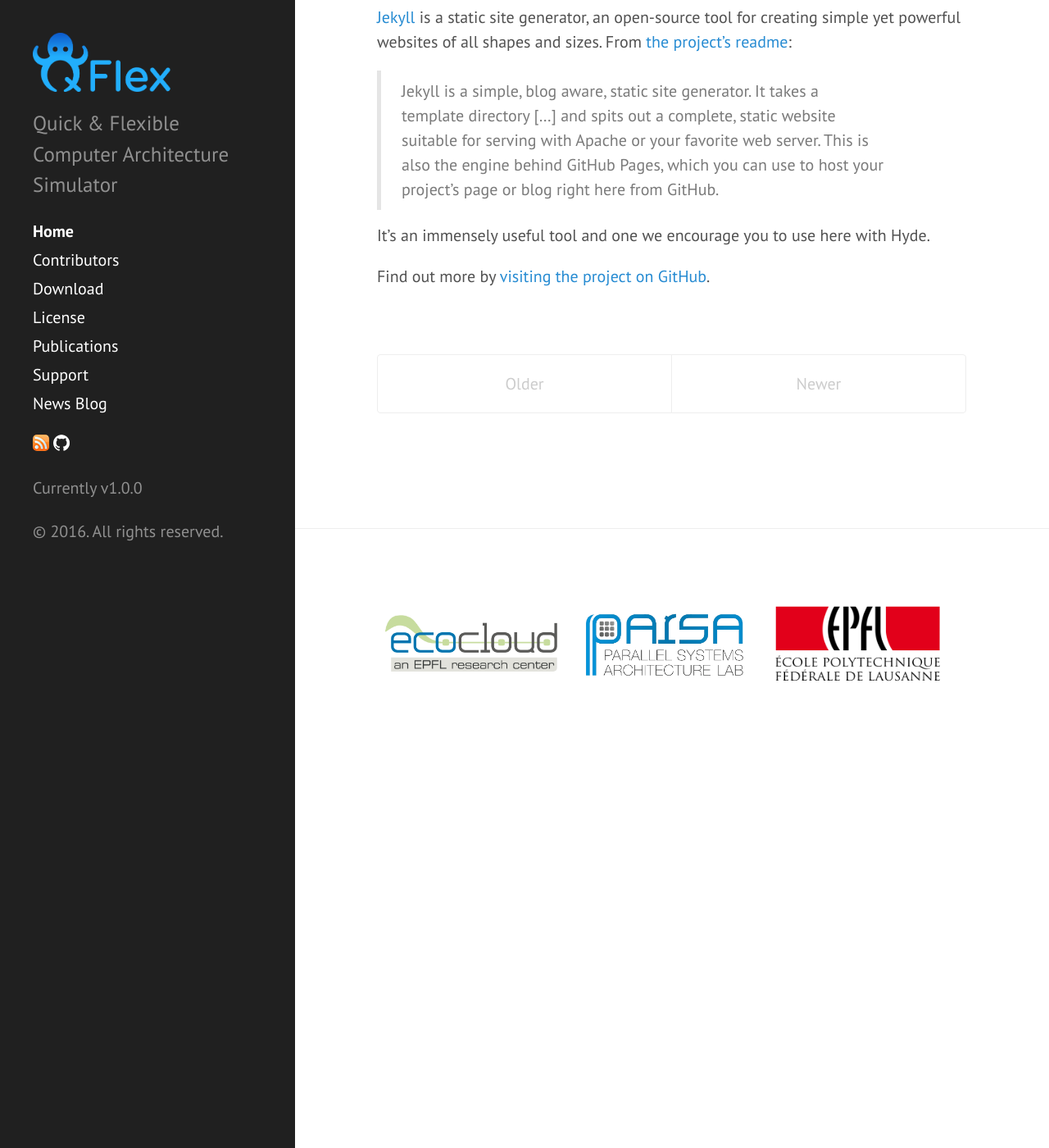
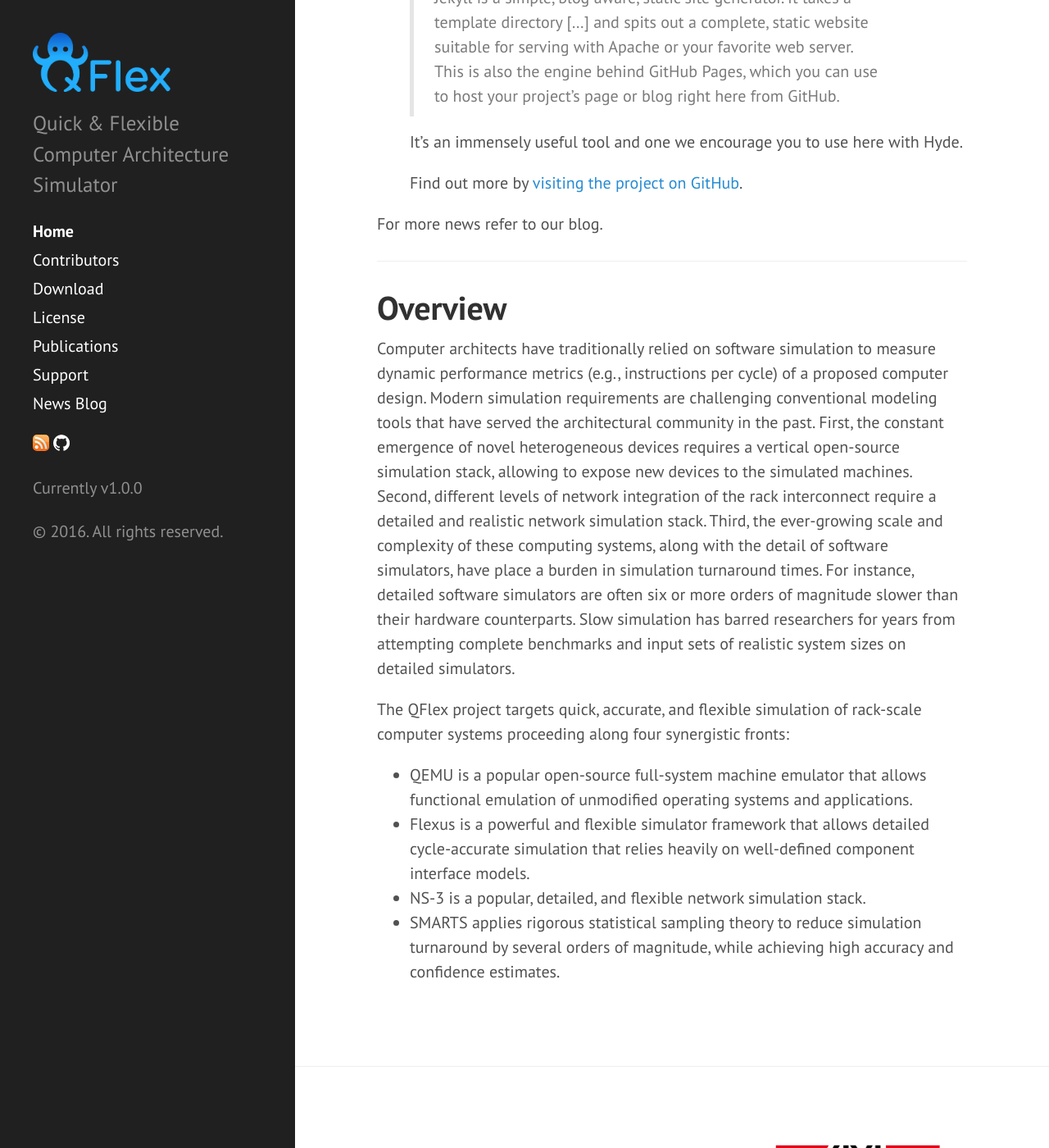
Before and after one commit to parsa-epfl/qflex, a Jekyll site: the page built from index.md, in a window 1280 px wide and 1400 px high, scrolled down 6101 px. Shown: the whole window at 82% size. Built offline with Jekyll 4.4.1, drawn with Linux system fonts in a browser that asks for light colours; the list of posts is cut into pages by our own code; some of the changed text lies outside the part shown.

Commit message:
Add blog.

```diff
--- a/index.html
+++ b/blog/index.html
@@ -1,16 +1,18 @@
 ---
-layout: default
-title: Home
+layout: page
+title: News Blog
+sidebar: "false"
 ---
 
 <div class="posts">
   {% for post in paginator.posts %}
   <div class="post">
-    <h1 class="post-title">
+      <hr/>
+    <h2 class="post-title">
       <a href="{{ post.url }}">
         {{ post.title }}
       </a>
-    </h1>
+    </h2>
 
     <span class="post-date">{{ post.date | date_to_string }}</span>
 
@@ -21,15 +23,15 @@
 
 <div class="pagination">
   {% if paginator.next_page %}
-    <a class="pagination-item older" href="{{ site.baseurl }}page{{paginator.next_page}}">Older</a>
+    <a class="pagination-item older" href="{{ site.baseurl }}{{ site.blog_path }}page{{paginator.next_page}}">Older</a>
   {% else %}
     <span class="pagination-item older">Older</span>
   {% endif %}
   {% if paginator.previous_page %}
     {% if paginator.page == 2 %}
-      <a class="pagination-item newer" href="{{ site.baseurl }}">Newer</a>
+      <a class="pagination-item newer" href="{{ site.baseurl }}{{ site.blog_path }}">Newer</a>
     {% else %}
-      <a class="pagination-item newer" href="{{ site.baseurl }}page{{paginator.previous_page}}">Newer</a>
+      <a class="pagination-item newer" href="{{ site.baseurl }}{{ site.blog_path }}page{{paginator.previous_page}}">Newer</a>
     {% endif %}
   {% else %}
     <span class="pagination-item newer">Newer</span>
--- /dev/null
+++ b/index.md
@@ -0,0 +1,36 @@
+---
+layout: default
+title: Overview
+---
+
+# Recent News
+
+<div class="posts">
+
+<ul>
+  {% for post in site.posts limit: 3%}
+    <li>
+        <span class="recent-news-date">{{ post.date | date_to_string }} »</span>
+        <a href="{{ post.url }}" >{{ post.title }}</a>
+        <p>{{ post.excerpt }}</p>
+    </li>
+  {% endfor %}
+</ul>
+
+For more news refer to our blog.
+
+</div>
+
+------------
+
+# Overview
+
+Computer architects have traditionally relied on software simulation to measure dynamic performance metrics (e.g., instructions per cycle) of a proposed computer design. Modern simulation requirements are challenging conventional modeling tools that have served the architectural community in the past. First, the constant emergence of novel heterogeneous devices requires a vertical open-source simulation stack, allowing to expose new devices to the simulated machines. Second, different levels of network integration of the rack interconnect require a detailed and realistic network simulation stack. Third, the ever-growing scale and complexity of these computing systems, along with the detail of software simulators, have place a burden in simulation turnaround times. For instance, detailed software simulators are often six or more orders of magnitude slower than their hardware counterparts. Slow simulation has barred researchers for years from attempting complete benchmarks and input sets of realistic system sizes on detailed simulators.
+
+
+The QFlex project targets quick, accurate, and flexible simulation of rack-scale computer systems proceeding along four synergistic fronts:
+
+* QEMU is a popular open-source full-system machine emulator that allows functional emulation of unmodified operating systems and applications.
+* Flexus is a powerful and flexible simulator framework that allows detailed cycle-accurate simulation that relies heavily on well-defined component interface models.
+* NS-3 is a popular, detailed, and flexible network simulation stack.
+* SMARTS applies rigorous statistical sampling theory to reduce simulation turnaround by several orders of magnitude, while achieving high accuracy and confidence estimates.
```
